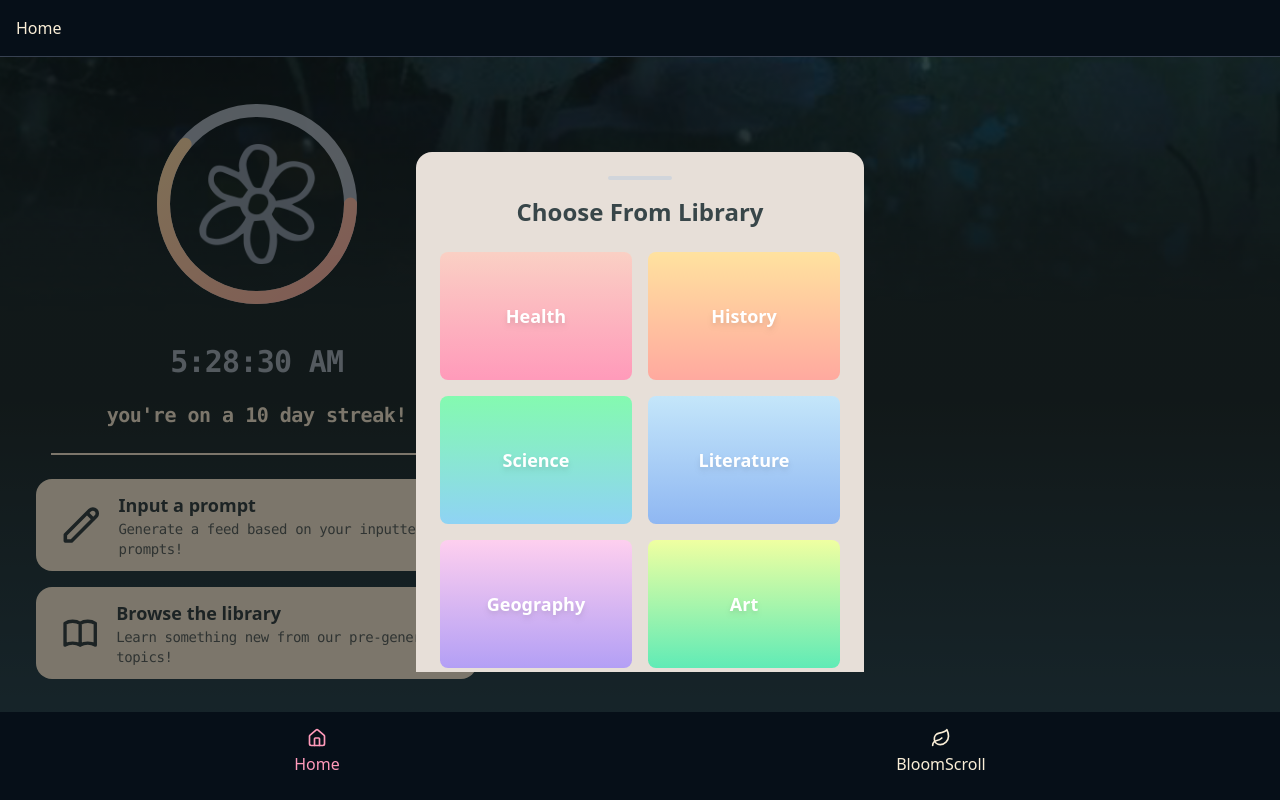
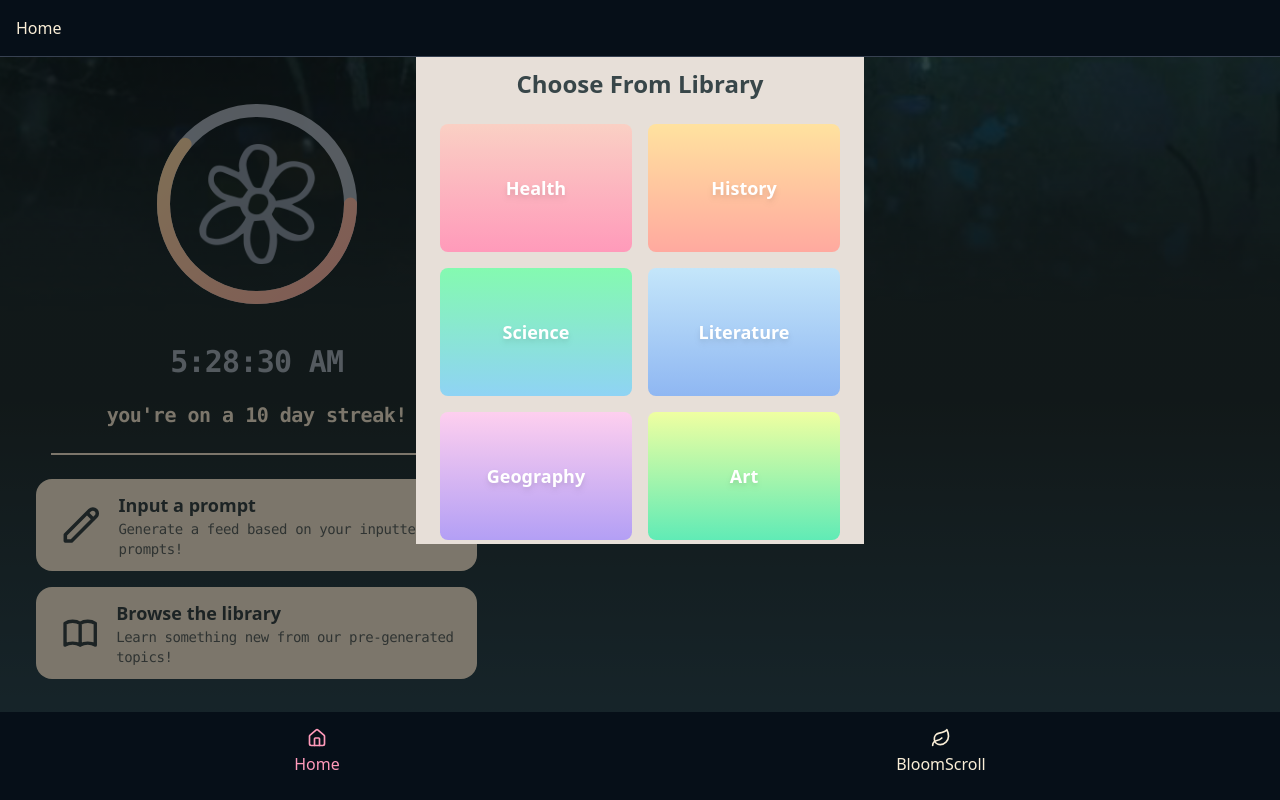
Before and after one commit to rachelqrwei/bloomscroll, a React (Vite) app in the folder frontend/: page / in a window 1280 px wide. Both pictures are taken after a click on the button 256 px from the left and 632 px from the top of the page. Built offline with nearby package versions, Linux system fonts and the light colour scheme; a web font is replaced by a local one.

Commit message:
Edit LibraryModal

```diff
--- a/frontend/src/modal/LibraryModal.jsx
+++ b/frontend/src/modal/LibraryModal.jsx
@@ -11,7 +11,7 @@ const subjects = [
 
 function LibraryModal({ onClose }) {
   return (
-    <div className="fixed inset-0 bg-black bg-opacity-50 flex items-end pb-[10%] justify-center z-50" onClick={() => onClose()}>
+    <div className="fixed inset-0 bg-black bg-opacity-50 flex items-end pb-[20%] justify-center z-50" onClick={() => onClose()}>
       <div className="bg-[#e7dfd8] rounded-t-2xl w-full max-w-md max-h-[65vh] overflow-y-auto" onClick={(e) => e.stopPropagation()}>
         <div className="p-6">
           <div className="flex flex-col items-center mb-6">
```
